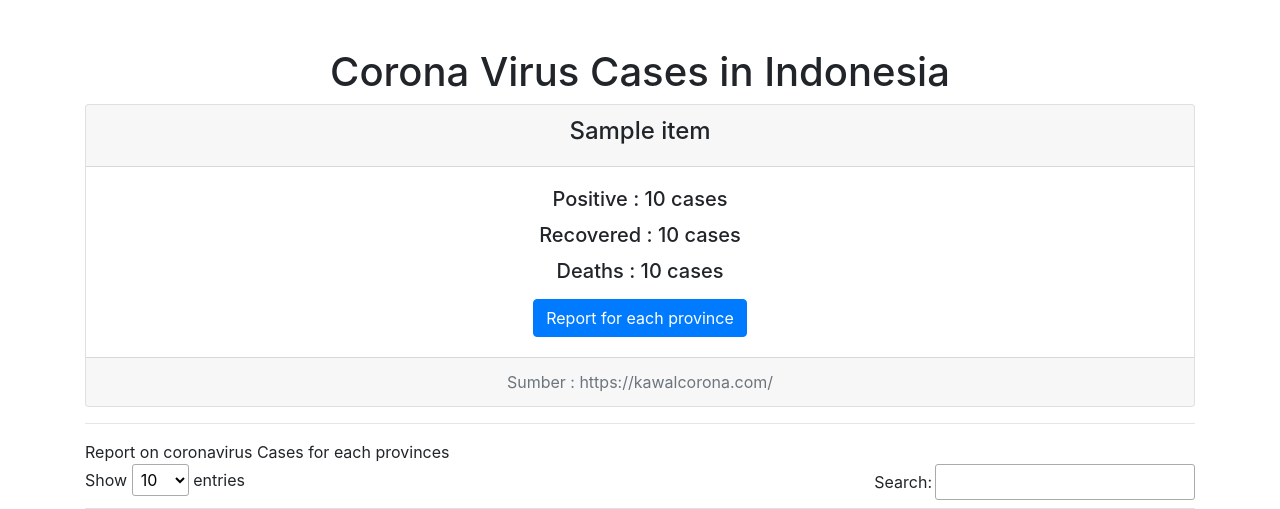
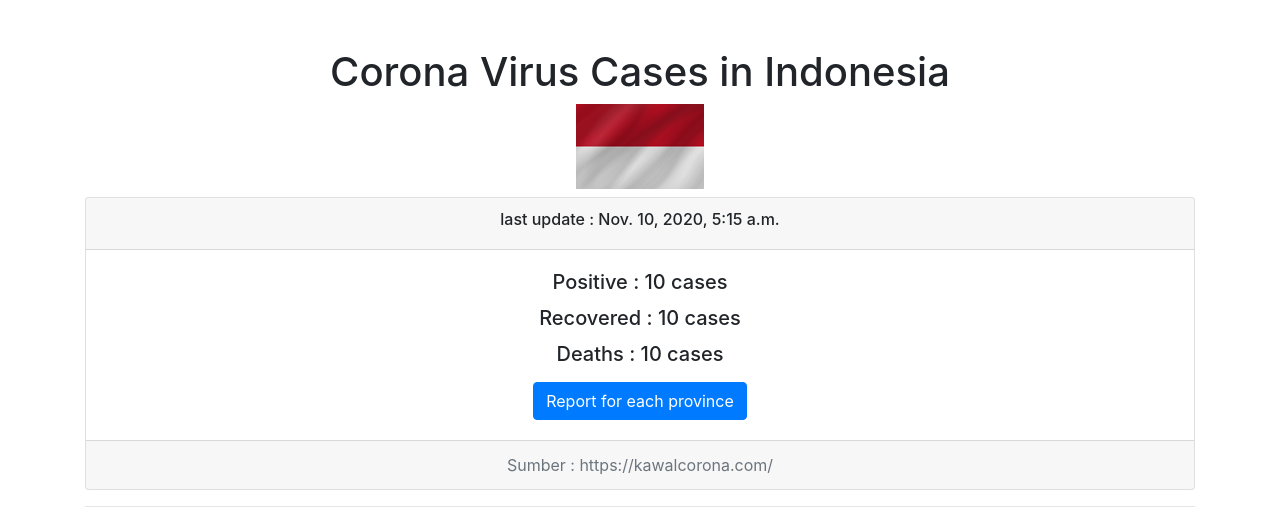
Before and after one commit to victoreric/API-Corona, a Django app: page / in a window 1280 px wide. Shown: the top 509 px of the page. Run offline with Django 3.2, Linux system fonts and the light colour scheme; tables that the repository leaves empty hold one stand-in row (values such as "Sample post"); a database or web service that is not in the repository returns one stand-in record (values such as "Sample title"); data that the repository does not hold is empty; some libraries are stand-ins or nearby versions.

Commit message:
added update, update index

```diff
--- a/mysite/settings.py
+++ b/mysite/settings.py
@@ -118,3 +118,6 @@ USE_TZ = True
 # https://docs.djangoproject.com/en/2.2/howto/static-files/
 
 STATIC_URL = '/static/'
+STATICFILES_DIRS = [
+        os.path.join(BASE_DIR,'static'),
+        ]
--- a/mysite/views.py
+++ b/mysite/views.py
@@ -1,4 +1,5 @@
 from django.shortcuts import render
+from datetime import datetime, timedelta
 import requests
 
 def home(request):
@@ -26,10 +27,13 @@ def home(request):
         result['meninggal'] = d['meninggal']
         case_indo.append(result)
 
+    update = datetime.now()-timedelta(days=1)
+
     context = {
         'Title' : 'API-Corona',
         'Judul' : 'Corona Virus Cases in Indonesia',
         'data' : case_prov,
-        'case_indo' : case_indo
+        'case_indo' : case_indo,
+        'update' : update,
     }
     return render (request,'index.html', context)
--- a/templates/index.html
+++ b/templates/index.html
@@ -1,3 +1,4 @@
+{% load static %}
 <!doctype html>
 <html lang="en">
   <head>
@@ -14,14 +15,16 @@
     <title>{{Title}}</title>
   </head>
   <body>
+
 <div class="container mt-5">
     <center>
         <h1>{{Judul}}</h1>
+        <img src="{% static 'indonesia-flag-wave-icon-128.png'  %}" alt="" class=pb-2>
     </center>
 {% for indo in case_indo %}
         <div class="card text-center">
             <div class="card-header">
-               <h4>{{indo.name}}</h4>
+               <h6>last update : {{update}}</h6>
             </div>
             <div class="card-body">
             <h5 class="card-title"> Positive  : {{indo.positif}} cases</h5>
```
Also changed, not shown: static/indonesia-flag-wave-icon-128.png (added).
